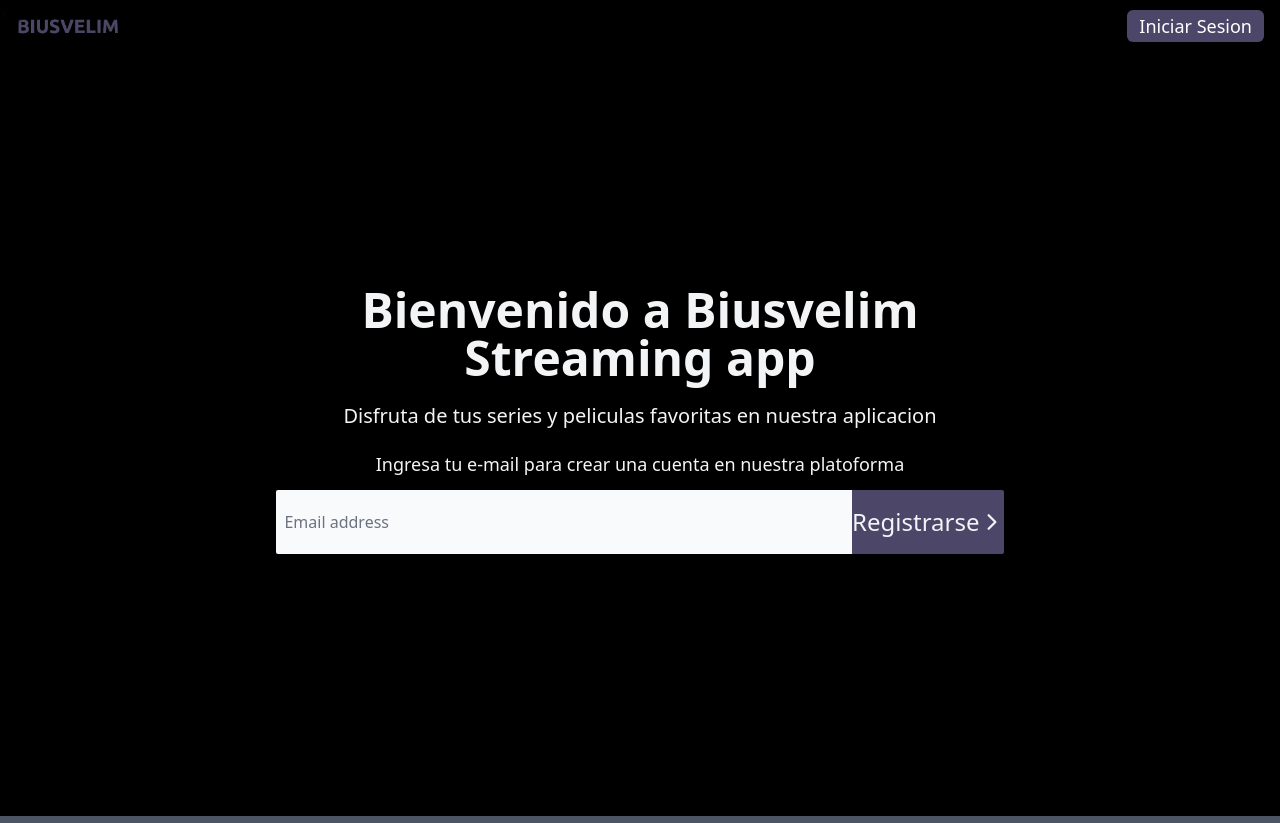
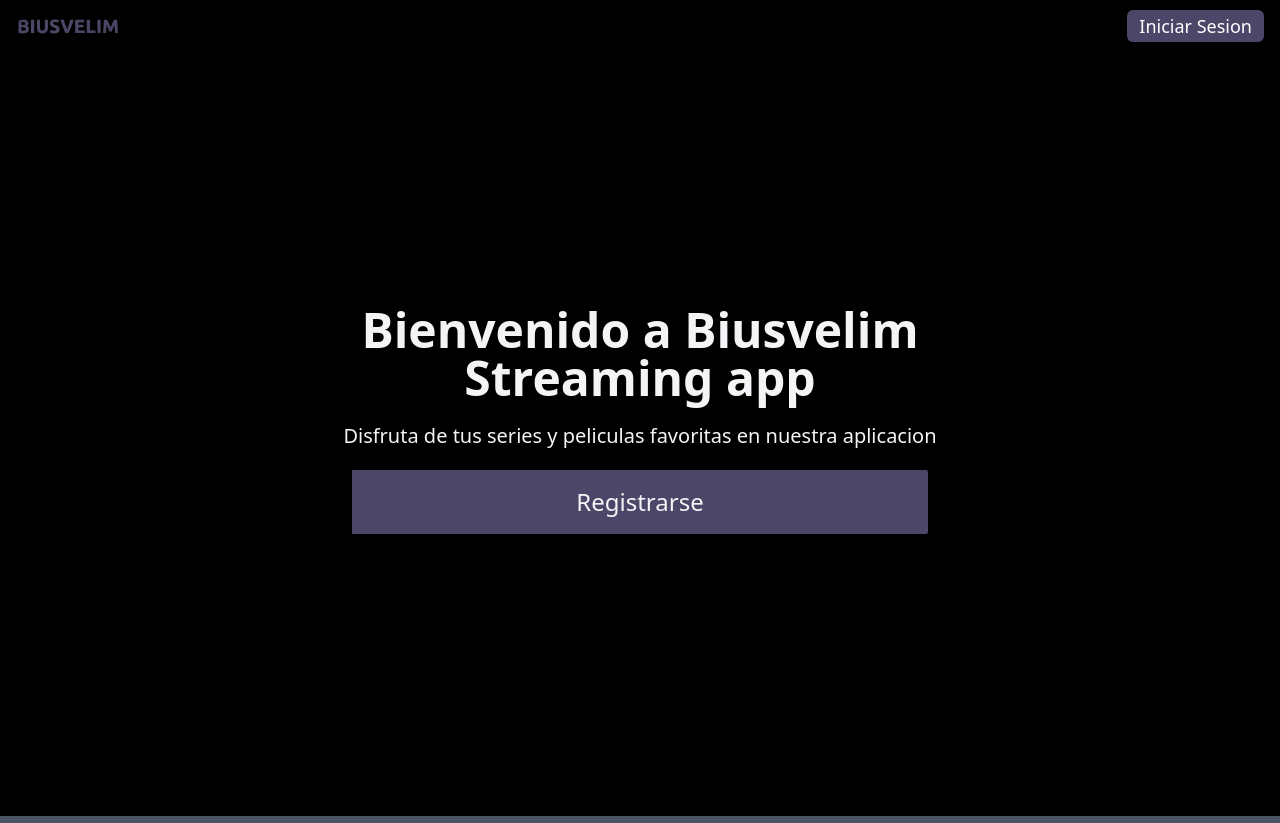
Before and after one commit to Mendel-ess/NPI-APP, a Django app: template templates/index.html in a window 1280 px wide. Shown: the top 823 px of the page. Run offline with Django 3.2, Linux system fonts and the light colour scheme; the template is opened without the code that fills it, so the values that code supplies are empty; some libraries are stand-ins or nearby versions.

Commit message:
some fixes

```diff
--- a/templates/PerfilLista.html
+++ b/templates/PerfilLista.html
@@ -20,7 +20,7 @@
         </div>
         <div class="flex justify-center items-center">
             <a href="{% url 'biusvelim:crear_perfil' %}" class="px-4 py-2 rounded-md outline-none bg-gray-400 text-gray-100">
-                Add A New Profile
+                Añadir un nuevo perfil
             </a>
         </div>
     </section>
--- a/templates/index.html
+++ b/templates/index.html
@@ -12,19 +12,12 @@
         <h3 class="text-xl md:text-xl py-5">
             Disfruta de tus series y peliculas favoritas en nuestra aplicacion
         </h3>
-        <h4 class="text-sm md:text-lg pb-3">
-            Ingresa tu e-mail para crear una cuenta en nuestra platoforma
-        </h4>
 
         <div class="w-full flex justify-center">
             <div class="flex justify-center items-center w-11/12 md:w-10/12">
-                <input type="email" name="" id="" placeholder="Email address" class="md:py-5 py-4 px-2 placeholder-gray-500 rounded-tl-sm rounded-bl-sm outline-none  text-gray-900 bg-gray-50 block w-8/12 md:w-3/4">
-                <button class="bg-primary_purple font-medium md:font-normal md:w-full flex justify-center items-center py-4 px-1 md:px-0 rounded-br-sm rounded-tr-sm md:text-2xl">
-                    <span>
-                        Registrarse
-                    </span>
-                    <ion-icon name="chevron-forward-outline" class="text-2xl"></ion-icon>
-                </button>
+                <a href="{% url 'account_signup' %}" class="bg-primary_purple font-medium md:font-normal md:w-full flex justify-center items-center py-4 px-1 md:px-0 rounded-br-sm rounded-tr-sm md:text-2xl block w-8/12 md:w-3/4">
+                    Registrarse
+                </a>
             </div>
         </div>
     </div>
```
